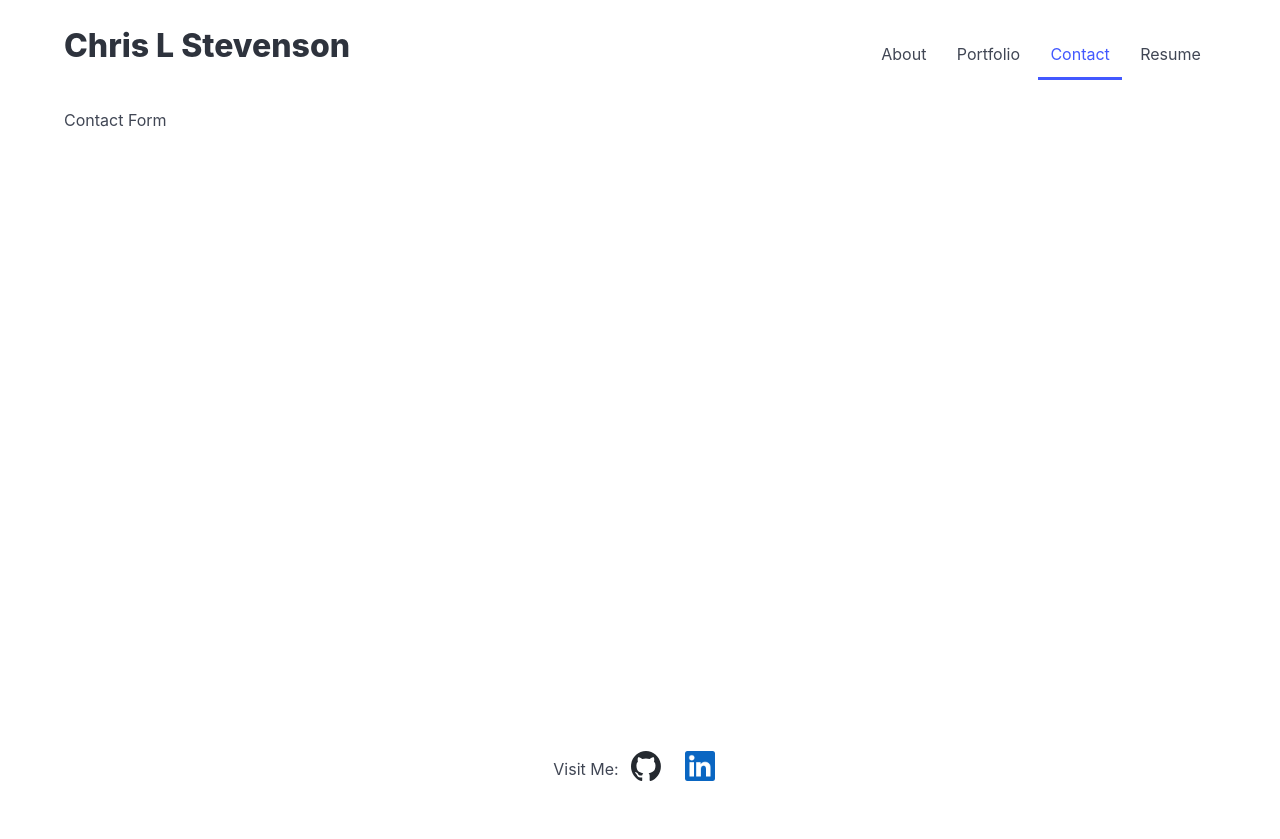
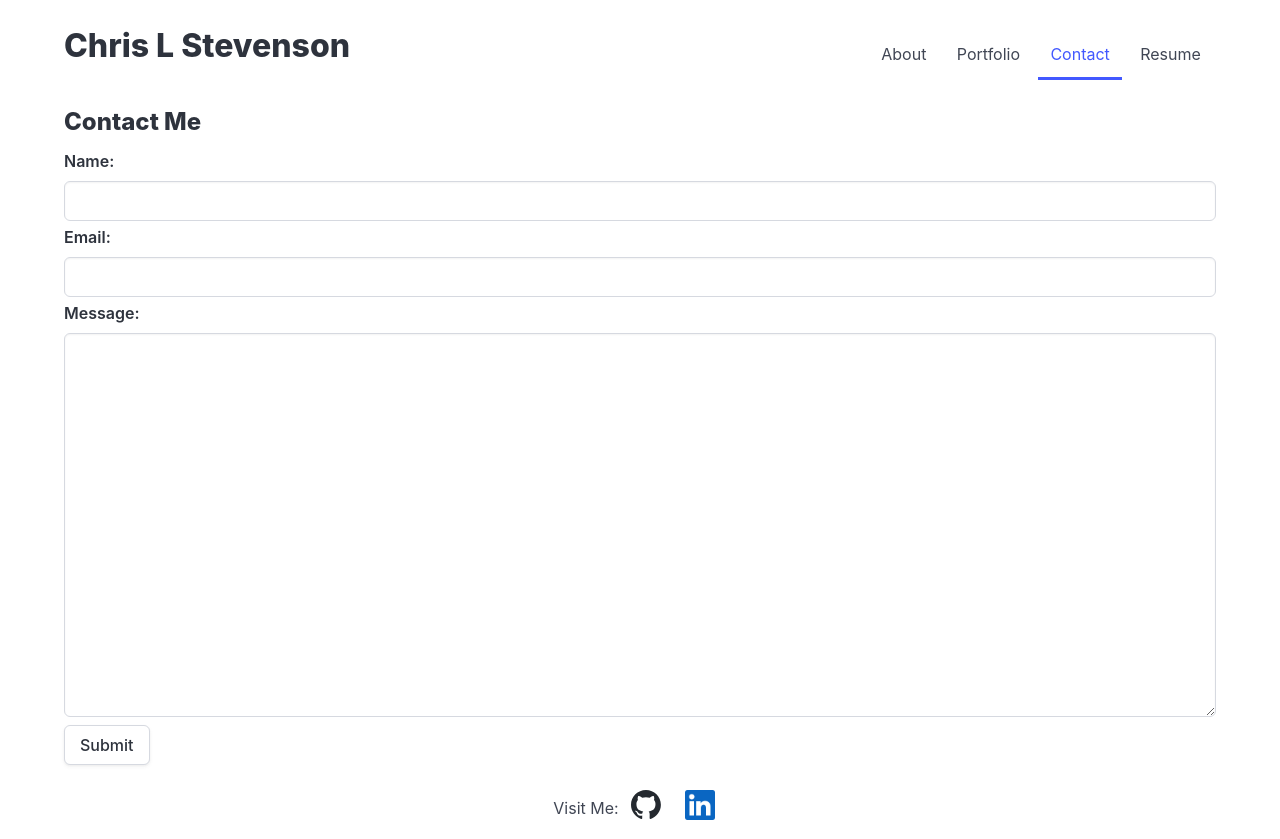
Before and after one commit to clstevenson/my-dev-portfolio, a React (Vite) app: page /Contact in a window 1280 px wide. Before the commit the page ends 800 px from the top, so only its background shows below. Built offline with nearby package versions, Linux system fonts and the light colour scheme.

Commit message:
Add contact form

```diff
--- a/src/App.css
+++ b/src/App.css
@@ -6,12 +6,6 @@ ul.navbar {
 ul.navbar li {
     display: inline-block;
     margin: 0.2rem 0.2rem;
-}
-
-.wrapper {
-    display: flex;
-    flex-direction: column;
-    min-height: 100%;
 }
 
 .footer {
--- a/src/pages/Contact.jsx
+++ b/src/pages/Contact.jsx
@@ -1,5 +1,55 @@
+import { useState } from 'react';
+
 export default function Contact() {
+  const [name, setName] = useState('');
+  const [email, setEmail] = useState('');
+  const [message, setMessage] = useState('');
+
   return (
-    <p> Contact Form </p>
+    <section className="contact-form content">
+      <h2 className="is-size-4">Contact Me</h2>
+      <form
+        onSubmit={e => {
+          e.preventDefault();
+          window.alert(`Hello, ${name}. Email functionality is currently not available, please email me at cstevens@richmond.edu.`)
+          setName('');
+          setEmail('');
+          setMessage('');
+        }}
+      >
+        <label htmlFor="name-field" className="mt-1 label">Name:</label>
+        <input
+          type="text"
+          required
+          id="name-field"
+          className="input"
+          value={name}
+          onChange={e => setName(e.target.value)}
+        />
+
+        <label htmlFor="email-field" className="mt-1 label">Email:</label>
+        <input
+          type="email"
+          required
+          id="email-field"
+          className="input"
+          value={email}
+          onChange={e => setEmail(e.target.value)}
+        />
+
+        <label htmlFor="message-field" className="mt-1 label">Message:</label>
+        <textarea
+          required
+          id="message-field"
+          className="textarea"
+          rows="15"
+          value={message}
+          onChange={e => setMessage(e.target.value)}
+        >
+        </textarea>
+
+        <button type="submit" className="button mt-2">Submit</button>
+      </form>
+    </section>
   )
 }
```
